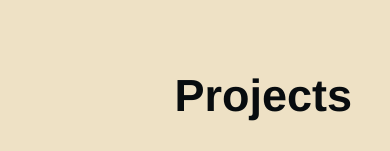
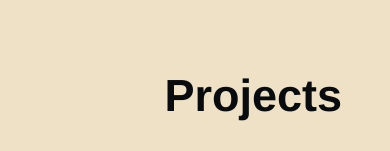
Before and after one commit to nguyenlnicole/Portfolio, a Vue app: page /Projects in a window 390 px wide. Shown: the part 171-322 px from the top of the page. Built offline with nearby package versions, Linux system fonts and the light colour scheme.

Commit message:
projects

```diff
--- a/src/views/ProjectsPage.vue
+++ b/src/views/ProjectsPage.vue
@@ -103,7 +103,7 @@
   }
 
   .projectTitle {
-    margin-right: 60px;
+    margin-right: 70px;
     text-align: right;
   }
 
```
